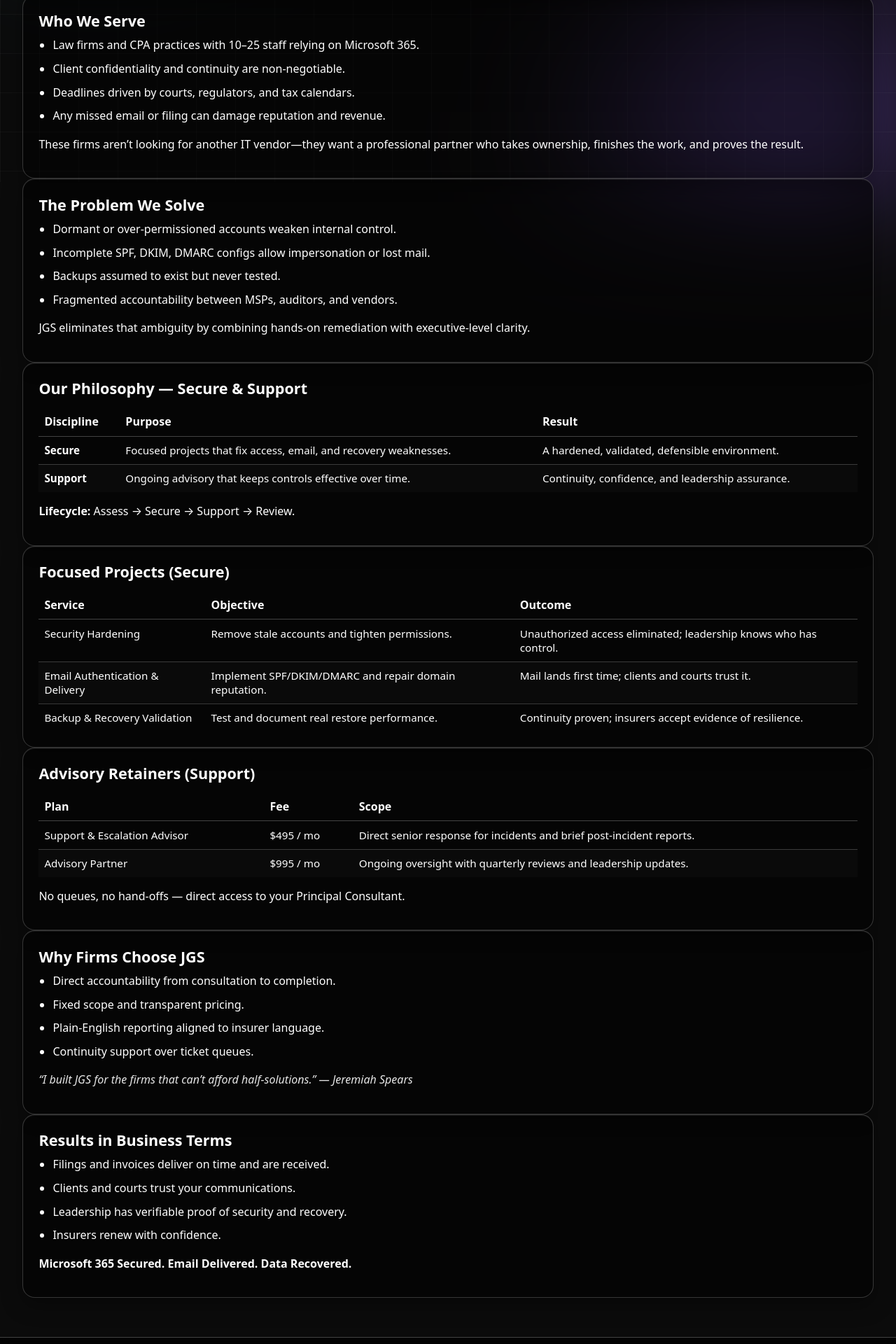
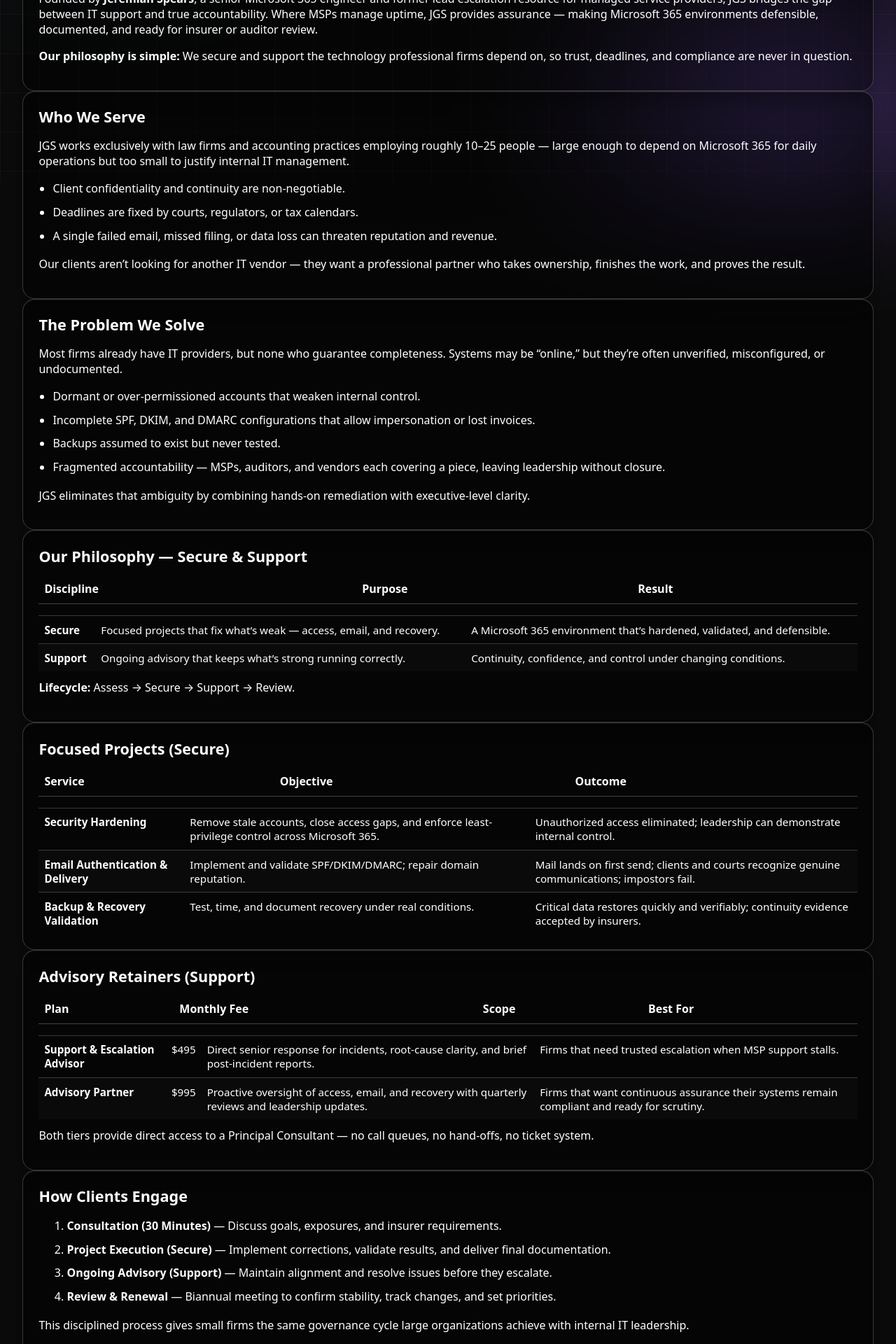
Before and after one commit to jspears80/jgs, a Next.js app: page /about in a window 1280 px wide. Shown: the part 540-2460 px from the top of the page at 70% size. Built offline with nearby package versions, Linux system fonts and the light colour scheme.

Commit message:
Update page.tsx

```diff
--- a/app/about/page.tsx
+++ b/app/about/page.tsx
@@ -5,8 +5,9 @@
   return (
     <section className="section container">
       {/* ===== Page Header ===== */}
-      <div className="card full">
-        <h1 className="hero">JGS Cloud Compliance, LLC — Firm Overview </h1>
+      <div className="card full" id="about">
+        <span className="eyebrow">Firm Overview</span>
+        <h1 className="hero">JGS Cloud Compliance, LLC — Firm Overview (2025 Edition)</h1>
         <p className="lead">Secure and Support — Microsoft 365 for Law &amp; CPA Firms</p>
       </div>
 
@@ -14,145 +15,217 @@
       <div className="card">
         <h2 className="title-xl">About the Firm</h2>
         <p>
-          JGS Cloud Compliance is a Microsoft 365 consulting practice built for small professional firms
-          that cannot afford uncertainty. We help law and accounting firms operate securely, continuously,
-          and confidently by addressing the two needs every professional environment shares —
-          to be secure and to stay supported.
+          JGS Cloud Compliance is a Microsoft 365 consulting practice built for small professional firms that cannot
+          afford uncertainty. We help law and accounting firms operate securely, continuously, and confidently by
+          addressing the two needs every professional environment shares — to be secure and to stay supported.
         </p>
         <p>
-          Founded by <strong>Jeremiah Spears</strong>, a senior Microsoft 365 engineer and former
-          escalation resource for MSPs, JGS bridges the gap between IT support and true accountability.
-          Where MSPs manage uptime, JGS provides assurance—making environments defensible,
-          documented, and ready for review.
+          Founded by <strong>Jeremiah Spears</strong>, a senior Microsoft 365 engineer and former lead escalation
+          resource for managed service providers, JGS bridges the gap between IT support and true accountability.
+          Where MSPs manage uptime, JGS provides assurance — making Microsoft 365 environments defensible, documented,
+          and ready for insurer or auditor review.
+        </p>
+        <p>
+          <strong>Our philosophy is simple:</strong> We secure and support the technology professional firms depend on,
+          so trust, deadlines, and compliance are never in question.
         </p>
       </div>
 
       {/* ===== Who We Serve ===== */}
       <div className="card">
         <h2 className="title-xl">Who We Serve</h2>
+        <p>
+          JGS works exclusively with law firms and accounting practices employing roughly 10–25 people — large enough to
+          depend on Microsoft 365 for daily operations but too small to justify internal IT management.
+        </p>
         <ul>
-          <li>Law firms and CPA practices with 10–25 staff relying on Microsoft 365.</li>
           <li>Client confidentiality and continuity are non-negotiable.</li>
-          <li>Deadlines driven by courts, regulators, and tax calendars.</li>
-          <li>Any missed email or filing can damage reputation and revenue.</li>
+          <li>Deadlines are fixed by courts, regulators, or tax calendars.</li>
+          <li>A single failed email, missed filing, or data loss can threaten reputation and revenue.</li>
         </ul>
         <p>
-          These firms aren’t looking for another IT vendor—they want a professional partner who
-          takes ownership, finishes the work, and proves the result.
+          Our clients aren’t looking for another IT vendor — they want a professional partner who takes ownership,
+          finishes the work, and proves the result.
         </p>
       </div>
 
-      {/* ===== Problem We Solve ===== */}
+      {/* ===== The Problem We Solve ===== */}
       <div className="card">
         <h2 className="title-xl">The Problem We Solve</h2>
+        <p>
+          Most firms already have IT providers, but none who guarantee completeness. Systems may be “online,” but
+          they’re often unverified, misconfigured, or undocumented.
+        </p>
         <ul>
-          <li>Dormant or over-permissioned accounts weaken internal control.</li>
-          <li>Incomplete SPF, DKIM, DMARC configs allow impersonation or lost mail.</li>
+          <li>Dormant or over-permissioned accounts that weaken internal control.</li>
+          <li>Incomplete SPF, DKIM, and DMARC configurations that allow impersonation or lost invoices.</li>
           <li>Backups assumed to exist but never tested.</li>
-          <li>Fragmented accountability between MSPs, auditors, and vendors.</li>
+          <li>Fragmented accountability — MSPs, auditors, and vendors each covering a piece, leaving leadership without closure.</li>
         </ul>
-        <p>
-          JGS eliminates that ambiguity by combining hands-on remediation with executive-level clarity.
-        </p>
+        <p>JGS eliminates that ambiguity by combining hands-on remediation with executive-level clarity.</p>
       </div>
 
-      {/* ===== Secure & Support Philosophy ===== */}
+      {/* ===== Philosophy: Secure & Support ===== */}
       <div className="card">
         <h2 className="title-xl">Our Philosophy — Secure &amp; Support</h2>
+
+        {/* Desktop header */}
         <table>
           <thead>
             <tr><th>Discipline</th><th>Purpose</th><th>Result</th></tr>
           </thead>
+        </table>
+        {/* Spacer + mobile-friendly body */}
+        <div aria-hidden="true" style={{ height: '.25rem' }} />
+        <table>
           <tbody>
             <tr>
-              <td><strong>Secure</strong></td>
-              <td>Focused projects that fix access, email, and recovery weaknesses.</td>
-              <td>A hardened, validated, defensible environment.</td>
+              <td data-label="Discipline"><strong>Secure</strong></td>
+              <td data-label="Purpose">Focused projects that fix what’s weak — access, email, and recovery.</td>
+              <td data-label="Result">A Microsoft 365 environment that’s hardened, validated, and defensible.</td>
             </tr>
             <tr>
-              <td><strong>Support</strong></td>
-              <td>Ongoing advisory that keeps controls effective over time.</td>
-              <td>Continuity, confidence, and leadership assurance.</td>
+              <td data-label="Discipline"><strong>Support</strong></td>
+              <td data-label="Purpose">Ongoing advisory that keeps what’s strong running correctly.</td>
+              <td data-label="Result">Continuity, confidence, and control under changing conditions.</td>
             </tr>
           </tbody>
         </table>
-        <p><strong>Lifecycle:</strong> Assess → Secure → Support → Review.</p>
+
+        <p style={{ marginTop: '.75rem' }}>
+          <strong>Lifecycle:</strong> Assess → Secure → Support → Review.
+        </p>
       </div>
 
-      {/* ===== Services Overview ===== */}
+      {/* ===== Services Overview (Secure) ===== */}
       <div className="card">
         <h2 className="title-xl">Focused Projects (Secure)</h2>
+
+        {/* Desktop header */}
         <table>
           <thead>
             <tr><th>Service</th><th>Objective</th><th>Outcome</th></tr>
           </thead>
+        </table>
+        {/* Spacer + mobile-friendly body */}
+        <div aria-hidden="true" style={{ height: '.25rem' }} />
+        <table>
           <tbody>
             <tr>
-              <td>Security Hardening</td>
-              <td>Remove stale accounts and tighten permissions.</td>
-              <td>Unauthorized access eliminated; leadership knows who has control.</td>
+              <td data-label="Service"><strong>Security Hardening</strong></td>
+              <td data-label="Objective">Remove stale accounts, close access gaps, and enforce least-privilege control across Microsoft 365.</td>
+              <td data-label="Outcome">Unauthorized access eliminated; leadership can demonstrate internal control.</td>
             </tr>
             <tr>
-              <td>Email Authentication &amp; Delivery</td>
-              <td>Implement SPF/DKIM/DMARC and repair domain reputation.</td>
-              <td>Mail lands first time; clients and courts trust it.</td>
+              <td data-label="Service"><strong>Email Authentication &amp; Delivery</strong></td>
+              <td data-label="Objective">Implement and validate SPF/DKIM/DMARC; repair domain reputation.</td>
+              <td data-label="Outcome">Mail lands on first send; clients and courts recognize genuine communications; impostors fail.</td>
             </tr>
             <tr>
-              <td>Backup &amp; Recovery Validation</td>
-              <td>Test and document real restore performance.</td>
-              <td>Continuity proven; insurers accept evidence of resilience.</td>
+              <td data-label="Service"><strong>Backup &amp; Recovery Validation</strong></td>
+              <td data-label="Objective">Test, time, and document recovery under real conditions.</td>
+              <td data-label="Outcome">Critical data restores quickly and verifiably; continuity evidence accepted by insurers.</td>
             </tr>
           </tbody>
         </table>
       </div>
 
-      {/* ===== Advisory Retainers ===== */}
+      {/* ===== Advisory Retainers (Support) ===== */}
       <div className="card">
         <h2 className="title-xl">Advisory Retainers (Support)</h2>
+
+        {/* Desktop header */}
         <table>
           <thead>
-            <tr><th>Plan</th><th>Fee</th><th>Scope</th></tr>
+            <tr><th>Plan</th><th>Monthly Fee</th><th>Scope</th><th>Best For</th></tr>
           </thead>
+        </table>
+        {/* Spacer + mobile-friendly body */}
+        <div aria-hidden="true" style={{ height: '.25rem' }} />
+        <table>
           <tbody>
             <tr>
-              <td>Support &amp; Escalation Advisor</td>
-              <td>$495 / mo</td>
-              <td>Direct senior response for incidents and brief post-incident reports.</td>
+              <td data-label="Plan"><strong>Support &amp; Escalation Advisor</strong></td>
+              <td data-label="Monthly Fee">$495</td>
+              <td data-label="Scope">Direct senior response for incidents, root-cause clarity, and brief post-incident reports.</td>
+              <td data-label="Best For">Firms that need trusted escalation when MSP support stalls.</td>
             </tr>
             <tr>
-              <td>Advisory Partner</td>
-              <td>$995 / mo</td>
-              <td>Ongoing oversight with quarterly reviews and leadership updates.</td>
+              <td data-label="Plan"><strong>Advisory Partner</strong></td>
+              <td data-label="Monthly Fee">$995</td>
+              <td data-label="Scope">Proactive oversight of access, email, and recovery with quarterly reviews and leadership updates.</td>
+              <td data-label="Best For">Firms that want continuous assurance their systems remain compliant and ready for scrutiny.</td>
             </tr>
           </tbody>
         </table>
-        <p>No queues, no hand-offs — direct access to your Principal Consultant.</p>
+
+        <p style={{ marginTop: '.75rem' }}>
+          Both tiers provide direct access to a Principal Consultant — no call queues, no hand-offs, no ticket system.
+        </p>
       </div>
 
-      {/* ===== Difference ===== */}
+      {/* ===== How Clients Engage ===== */}
+      <div className="card">
+        <h2 className="title-xl">How Clients Engage</h2>
+        <ol>
+          <li><strong>Consultation (30 Minutes)</strong> — Discuss goals, exposures, and insurer requirements.</li>
+          <li><strong>Project Execution (Secure)</strong> — Implement corrections, validate results, and deliver final documentation.</li>
+          <li><strong>Ongoing Advisory (Support)</strong> — Maintain alignment and resolve issues before they escalate.</li>
+          <li><strong>Review &amp; Renewal</strong> — Biannual meeting to confirm stability, track changes, and set priorities.</li>
+        </ol>
+        <p>This disciplined process gives small firms the same governance cycle large organizations achieve with internal IT leadership.</p>
+      </div>
+
+      {/* ===== The JGS Difference ===== */}
       <div className="card">
         <h2 className="title-xl">Why Firms Choose JGS</h2>
         <ul>
-          <li>Direct accountability from consultation to completion.</li>
-          <li>Fixed scope and transparent pricing.</li>
-          <li>Plain-English reporting aligned to insurer language.</li>
-          <li>Continuity support over ticket queues.</li>
+          <li><strong>Direct accountability</strong> from consultation to completion.</li>
+          <li><strong>Fixed scope &amp; price</strong> — predictable engagements, no hourly uncertainty.</li>
+          <li><strong>Plain-English reporting</strong> aligned to insurer and regulator language.</li>
+          <li><strong>Continuity over tickets</strong> — ongoing relationship, not a queue system.</li>
         </ul>
-        <p style={{ fontStyle:'italic', opacity:.9 }}>
-          “I built JGS for the firms that can’t afford half-solutions.” — Jeremiah Spears
+        <p style={{ fontStyle: 'italic', opacity: .9 }}>
+          “I built JGS for the firms that can’t afford half-solutions.” — Jeremiah Spears, Founder &amp; Principal Consultant
         </p>
       </div>
 
       {/* ===== Results ===== */}
       <div className="card">
-        <h2 className="title-xl">Results in Business Terms</h2>
-        <ul>
-          <li>Filings and invoices deliver on time and are received.</li>
-          <li>Clients and courts trust your communications.</li>
-          <li>Leadership has verifiable proof of security and recovery.</li>
-          <li>Insurers renew with confidence.</li>
-        </ul>
-        <p style={{ fontWeight:700 }}>
+        <h2 className="title-xl">Results You Can See and Prove</h2>
+        {/* Desktop header */}
+        <table>
+          <thead>
+            <tr><th>Business Area</th><th>Impact</th></tr>
+          </thead>
+        </table>
+        {/* Spacer + mobile-friendly body */}
+        <div aria-hidden="true" style={{ height: '.25rem' }} />
+        <table>
+          <tbody>
+            <tr>
+              <td data-label="Business Area"><strong>Operations</strong></td>
+              <td data-label="Impact">Filings and invoices deliver correctly; communication is trusted.</td>
+            </tr>
+            <tr>
+              <td data-label="Business Area"><strong>Continuity</strong></td>
+              <td data-label="Impact">Backups verified; recovery rehearsed and documented.</td>
+            </tr>
+            <tr>
+              <td data-label="Business Area"><strong>Compliance</strong></td>
+              <td data-label="Impact">Auditors and insurers receive credible evidence of control.</td>
+            </tr>
+            <tr>
+              <td data-label="Business Area"><strong>Client Trust</strong></td>
+              <td data-label="Impact">Partners can demonstrate responsibility and reliability.</td>
+            </tr>
+            <tr>
+              <td data-label="Business Area"><strong>Leadership Confidence</strong></td>
+              <td data-label="Impact">There’s always a direct expert to call — no ambiguity.</td>
+            </tr>
+          </tbody>
+        </table>
+        <p style={{ fontWeight: 700, marginTop: '.75rem' }}>
           Microsoft 365 Secured. Email Delivered. Data Recovered.
         </p>
       </div>
```
